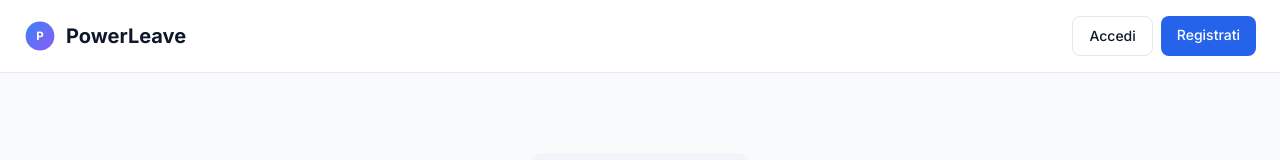
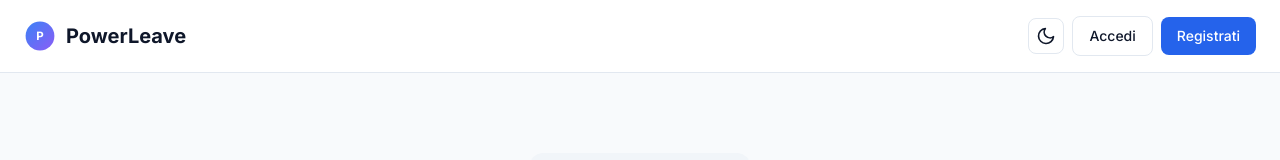
Before and after one commit to AngeloAng94/PowerLeave-Enhanced-Ed.-, a React (Create React App) app in the folder frontend/: page / in a window 1280 px wide. Shown: the top 160 px of the page. Built offline with nearby package versions, Linux system fonts and the light colour scheme; no server answers; the HTML template or start-up script is replaced by a standard one.

Commit message:
auto-commit for 80a54055-a9e7-45a5-bf6d-5ae82cdddaea

```diff
--- a/frontend/src/pages/LandingPage.js
+++ b/frontend/src/pages/LandingPage.js
@@ -1,6 +1,7 @@
-import React, { useState } from 'react';
+import React from 'react';
 import { useAuth } from '../context/AuthContext';
 import { RocketLogo, Icons } from '../components/Icons';
+import ThemeToggle from '../components/ThemeToggle';
 
 export default function LandingPage() {
   const { loginWithGoogle } = useAuth();
@@ -17,7 +18,8 @@ export default function LandingPage() {
           <RocketLogo size={32} />
           <span style={{ fontWeight: 700, fontSize: '20px' }}>PowerLeave</span>
         </div>
-        <div style={{ display: 'flex', gap: '8px' }}>
+        <div style={{ display: 'flex', alignItems: 'center', gap: '8px' }}>
+          <ThemeToggle />
           <a href="#/login" data-testid="nav-login" style={{
             padding: '8px 16px', borderRadius: '8px', textDecoration: 'none',
             color: 'var(--foreground)', border: '1px solid var(--border)',
```
